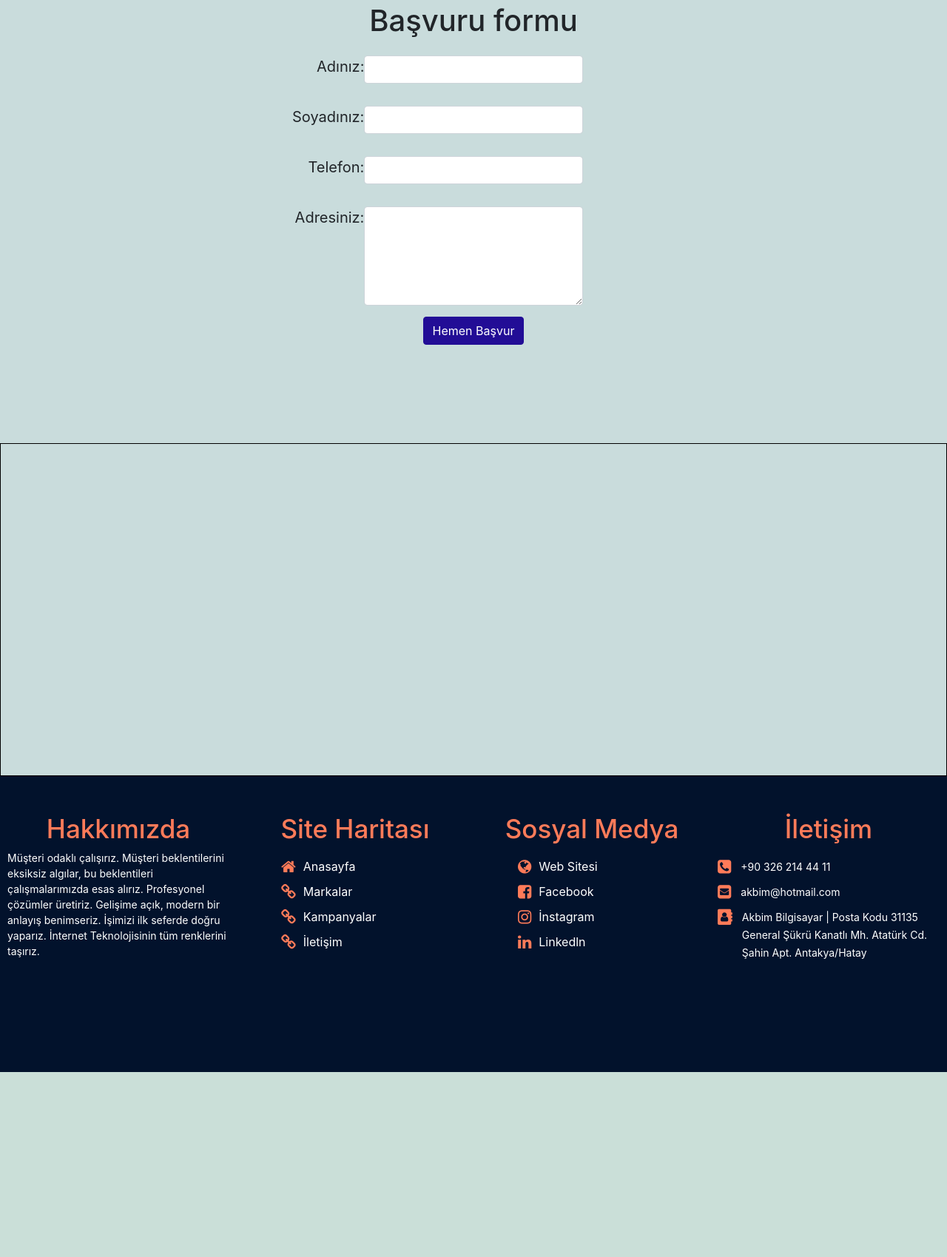
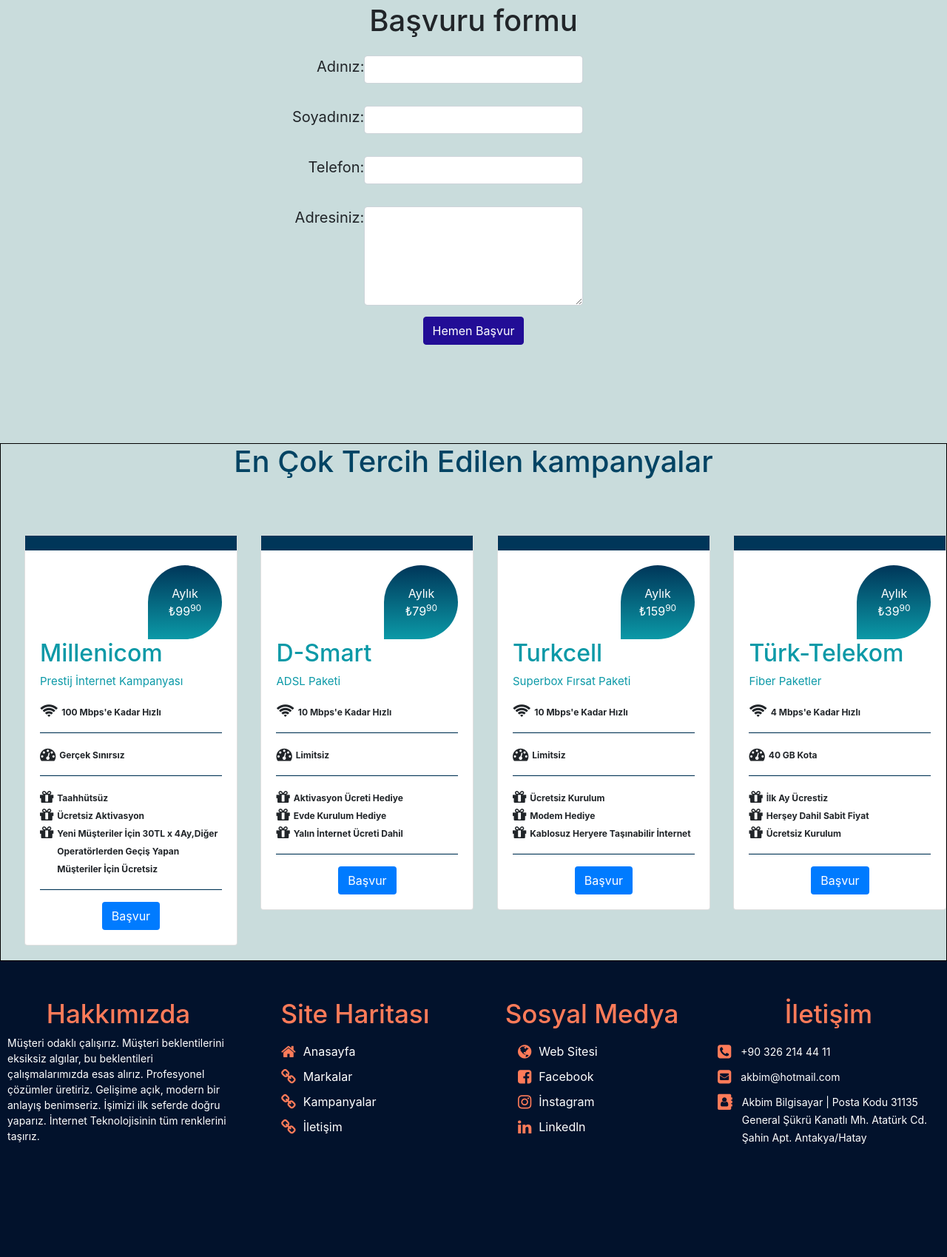
Before and after one commit to incisahin/web-samples, a PHP site: page /akbm.html in a window 1280 px wide. Shown: the part 726-2425 px from the top of the page at 74% size. Before the commit the page ends 2175 px from the top, so only its background shows below. Run offline with PHP 8.4, Linux system fonts and the light colour scheme.

Commit message:
en cok kullanılanlar

```diff
--- a/akbm.html
+++ b/akbm.html
@@ -1694,6 +1694,305 @@
 			</div>
 		</div>
 		<div class="en-cok-kullanilanlar">
+			<h1>En Çok Tercih Edilen kampanyalar</h1>
+			<section>
+				<div class="kampanyalar">
+					<div class="kampanya">
+						<div class="card" style="width: 18rem; height: 100%; margin-top: 25px;">
+							<div class="card-body">
+								<div style="display: flex; justify-content: flex-end;">
+									<div class="bubbleButton" style="background: linear-gradient(#003659,#0b99a7);">
+										<!---->
+										<div class="price"><span>₺99<sup>90</sup></span></div>
+										<div class="period fS14" style="order: -1;">Aylık</div>
+										<!---->
+									</div>
+								</div>
+								<div class="bigpackage">
+									<h2>Millenicom</h2>
+									<p>Prestij İnternet Kampanyası</p>
+								</div>
+
+								<div class="media kampanya-item-detail">
+									<div class="icon-div">
+										<i class="fa fa-wifi fa-lg"></i>
+									</div>
+									<div class="media-body">
+										<b style="font-size: 12px;">100 Mbps'e Kadar Hızlı</b>
+									</div>
+								</div>
+								<hr style="border-bottom: 1px solid #003659;">
+
+								<div class="media kampanya-item-detail">
+									<div class="icon-div">
+										<i class="fa fa-tachometer fa-lg"></i>
+									</div>
+									<div class="media-body">
+										<b style="font-size: 12px;">Gerçek Sınırsız</b>
+									</div>
+								</div>
+								<hr style="border-bottom: 1px solid #003659;">
+
+								<div class="media kampanya-item-detail">
+									<div class="icon-div">
+										<i class="fa fa-gift fa-lg"></i>
+									</div>
+									<div class="media-body">
+										<b style="font-size: 12px;">Taahhütsüz</b>
+									</div>
+								</div>
+
+								<div class="media kampanya-item-detail">
+									<div class="icon-div">
+										<i class="fa fa-gift fa-lg"></i>
+									</div>
+									<div class="media-body">
+										<b style="font-size:12px;">Ücretsiz Aktivasyon</b>
+									</div>
+								</div>
+
+								<div class="media kampanya-item-detail">
+									<div class="icon-div">
+										<i class="fa fa-gift fa-lg"></i>
+									</div>
+									<div class="media-body">
+										<b style="font-size: 12px;">Yeni Müşteriler İçin 30TL x 4Ay,Diğer Operatörlerden
+											Geçiş Yapan Müşteriler İçin Ücretsiz</b>
+									</div>
+								</div>
+								<hr style="border-bottom: 1px solid #003659;">
+								<div style="display: flex; justify-content: center;">
+
+									<button type="button" onclick="basvuruFormunaGit()"
+										class="btn btn-primary">Başvur</button>
+								</div>
+								<!--div></div-->
+
+							</div>
+						</div>
+					</div>
+					<div class="kampanya">
+						<div class="card" style="width: 18rem; height: 100%; margin-top: 25px;">
+							<div class="card-body">
+								<div style="display: flex; justify-content: flex-end;">
+									<div class="bubbleButton" style="background: linear-gradient(#003659,#0b99a7);">
+										<!---->
+										<div class="price"><span>₺79<sup>90</sup></span></div>
+										<div class="period fS14" style="order: -1;">Aylık</div>
+										<!---->
+									</div>
+								</div>
+								<div class="bigpackage">
+									<h2>D-Smart</h2>
+									<p>ADSL Paketi</p>
+								</div>
+
+								<div class="media kampanya-item-detail">
+									<div class="icon-div">
+										<i class="fa fa-wifi fa-lg"></i>
+									</div>
+									<div class="media-body">
+										<b style="font-size: 12px;">10 Mbps'e Kadar Hızlı</b>
+									</div>
+								</div>
+								<hr style="border-bottom: 1px solid #003659;">
+
+								<div class="media kampanya-item-detail">
+									<div class="icon-div">
+										<i class="fa fa-tachometer fa-lg"></i>
+									</div>
+									<div class="media-body">
+										<b style="font-size: 12px;">Limitsiz</b>
+									</div>
+								</div>
+								<hr style="border-bottom: 1px solid #003659;">
+
+								<div class="media kampanya-item-detail">
+									<div class="icon-div">
+										<i class="fa fa-gift fa-lg"></i>
+									</div>
+									<div class="media-body">
+										<b style="font-size: 12px;">Aktivasyon Ücreti Hediye</b>
+									</div>
+								</div>
+
+								<div class="media kampanya-item-detail">
+									<div class="icon-div">
+										<i class="fa fa-gift fa-lg"></i>
+									</div>
+									<div class="media-body">
+										<b style="font-size:12px;">Evde Kurulum Hediye</b>
+									</div>
+								</div>
+
+								<div class="media kampanya-item-detail">
+									<div class="icon-div">
+										<i class="fa fa-gift fa-lg"></i>
+									</div>
+									<div class="media-body">
+										<b style="font-size: 12px;">Yalın İnternet Ücreti Dahil</b>
+									</div>
+								</div>
+								<hr style="border-bottom: 1px solid #003659;">
+								<div style="display: flex; justify-content: center;">
+
+									<button type="button" onclick="basvuruFormunaGit()"
+										class="btn btn-primary">Başvur</button>
+								</div>
+								<!--div></div-->
+
+							</div>
+						</div>
+					</div>
+					<div class="kampanya">
+						<div class="card" style="width: 18rem; height: 100%; margin-top: 25px;">
+							<div class="card-body">
+								<div style="display: flex; justify-content: flex-end;">
+									<div class="bubbleButton" style="background: linear-gradient(#003659,#0b99a7);">
+										<!---->
+										<div class="price"><span>₺159<sup>90</sup></span></div>
+										<div class="period fS14" style="order: -1;">Aylık</div>
+										<!---->
+									</div>
+								</div>
+								<div class="bigpackage">
+									<h2>Turkcell</h2>
+									<p>Superbox Fırsat Paketi</p>
+								</div>
+
+								<div class="media kampanya-item-detail">
+									<div class="icon-div">
+										<i class="fa fa-wifi fa-lg"></i>
+									</div>
+									<div class="media-body">
+										<b style="font-size: 12px;">10 Mbps'e Kadar Hızlı</b>
+									</div>
+								</div>
+								<hr style="border-bottom: 1px solid #003659;">
+
+								<div class="media kampanya-item-detail">
+									<div class="icon-div">
+										<i class="fa fa-tachometer fa-lg"></i>
+									</div>
+									<div class="media-body">
+										<b style="font-size: 12px;">Limitsiz</b>
+									</div>
+								</div>
+								<hr style="border-bottom: 1px solid #003659;">
+
+								<div class="media kampanya-item-detail">
+									<div class="icon-div">
+										<i class="fa fa-gift fa-lg"></i>
+									</div>
+									<div class="media-body">
+										<b style="font-size: 12px;">Ücretsiz Kurulum</b>
+									</div>
+								</div>
+
+								<div class="media kampanya-item-detail">
+									<div class="icon-div">
+										<i class="fa fa-gift fa-lg"></i>
+									</div>
+									<div class="media-body">
+										<b style="font-size:12px;">Modem Hediye</b>
+									</div>
+								</div>
+
+								<div class="media kampanya-item-detail">
+									<div class="icon-div">
+										<i class="fa fa-gift fa-lg"></i>
+									</div>
+									<div class="media-body">
+										<b style="font-size: 12px;">Kablosuz Heryere Taşınabilir İnternet</b>
+									</div>
+								</div>
+								<hr style="border-bottom: 1px solid #003659;">
+								<div style="display: flex; justify-content: center;">
+
+									<button type="button" onclick="basvuruFormunaGit()"
+										class="btn btn-primary">Başvur</button>
+								</div>
+								<!--div></div-->
+
+							</div>
+						</div>
+					</div>
+					<div class="kampanya">
+						<div class="card" style="width: 18rem; height: 100%; margin-top: 25px;">
+							<div class="card-body">
+								<div style="display: flex; justify-content: flex-end;">
+									<div class="bubbleButton" style="background: linear-gradient(#003659,#0b99a7);">
+										<!---->
+										<div class="price"><span>₺39<sup>90</sup></span></div>
+										<div class="period fS14" style="order: -1;">Aylık</div>
+										<!---->
+									</div>
+								</div>
+								<div class="bigpackage">
+									<h2>Türk-Telekom</h2>
+									<p>Fiber Paketler</p>
+								</div>
+
+								<div class="media kampanya-item-detail">
+									<div class="icon-div">
+										<i class="fa fa-wifi fa-lg"></i>
+									</div>
+									<div class="media-body">
+										<b style="font-size: 12px;">4 Mbps'e Kadar Hızlı</b>
+									</div>
+								</div>
+								<hr style="border-bottom: 1px solid #003659;">
+
+								<div class="media kampanya-item-detail">
+									<div class="icon-div">
+										<i class="fa fa-tachometer fa-lg"></i>
+									</div>
+									<div class="media-body">
+										<b style="font-size: 12px;">40 GB Kota</b>
+									</div>
+								</div>
+								<hr style="border-bottom: 1px solid #003659;">
+
+								<div class="media kampanya-item-detail">
+									<div class="icon-div">
+										<i class="fa fa-gift fa-lg"></i>
+									</div>
+									<div class="media-body">
+										<b style="font-size: 12px;">İlk Ay Ücrestiz</b>
+									</div>
+								</div>
+
+								<div class="media kampanya-item-detail">
+									<div class="icon-div">
+										<i class="fa fa-gift fa-lg"></i>
+									</div>
+									<div class="media-body">
+										<b style="font-size:12px;">Herşey Dahil Sabit Fiyat</b>
+									</div>
+								</div>
+
+								<div class="media kampanya-item-detail">
+									<div class="icon-div">
+										<i class="fa fa-gift fa-lg"></i>
+									</div>
+									<div class="media-body">
+										<b style="font-size: 12px;">Ücretsiz Kurulum</b>
+									</div>
+								</div>
+								<hr style="border-bottom: 1px solid #003659;">
+								<div style="display: flex; justify-content: center;">
+
+									<button type="button" onclick="basvuruFormunaGit()"
+										class="btn btn-primary">Başvur</button>
+								</div>
+								<!--div></div-->
+
+							</div>
+						</div>
+					</div>
+
+				</div>
+			</section>
 
 		</div>
 
--- a/style.css
+++ b/style.css
@@ -294,9 +294,16 @@
 		.en-cok-kullanilanlar {
 
 			width: 100%;
-			height: 450px;
+			height: auto;
 			background-color: #c9dcdc;
+
 		}
+
+        .en-cok-kullanilanlar h1{
+			text-align: center;
+			color: #014363;
+		}
+
 
 		footer {
 
```
